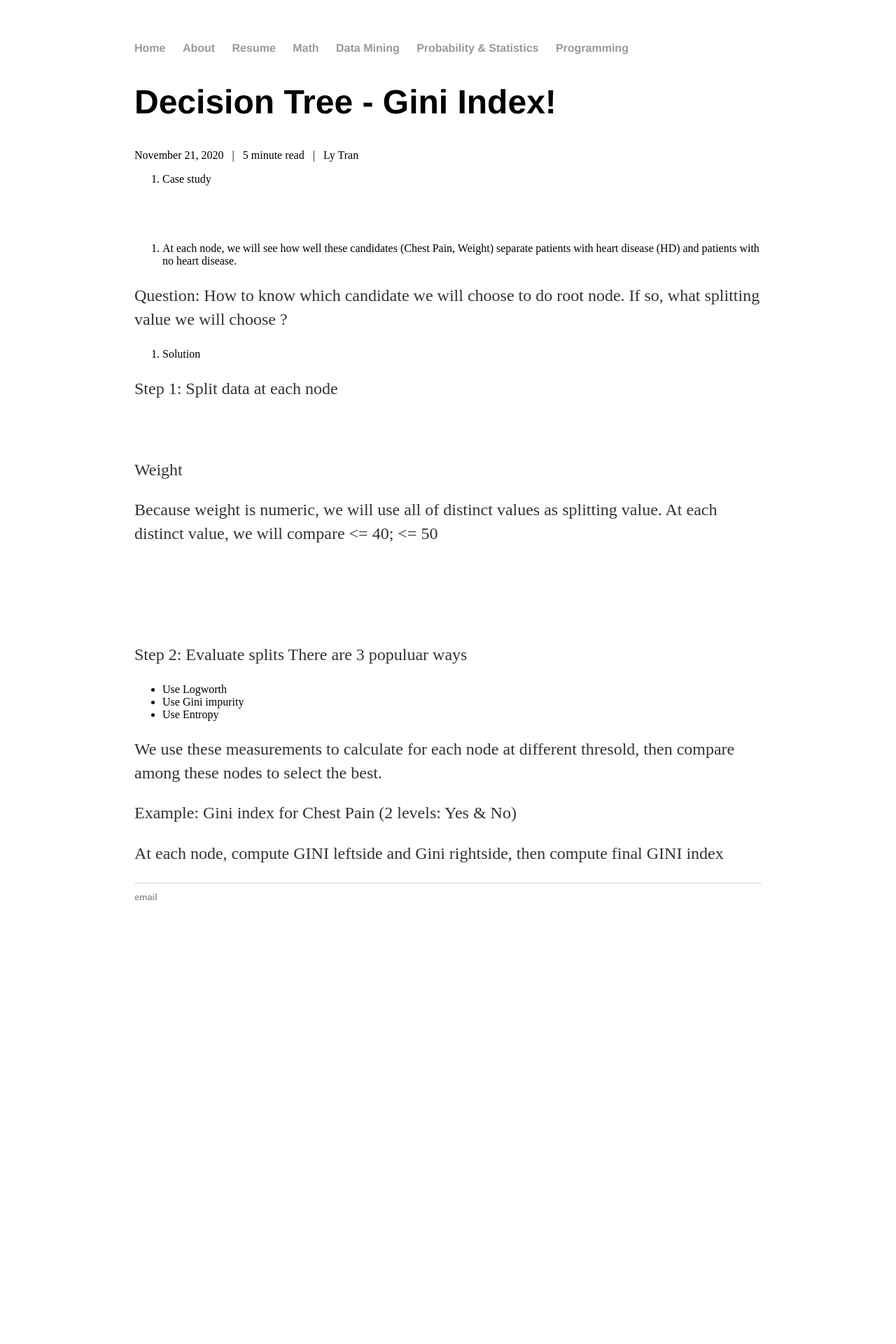
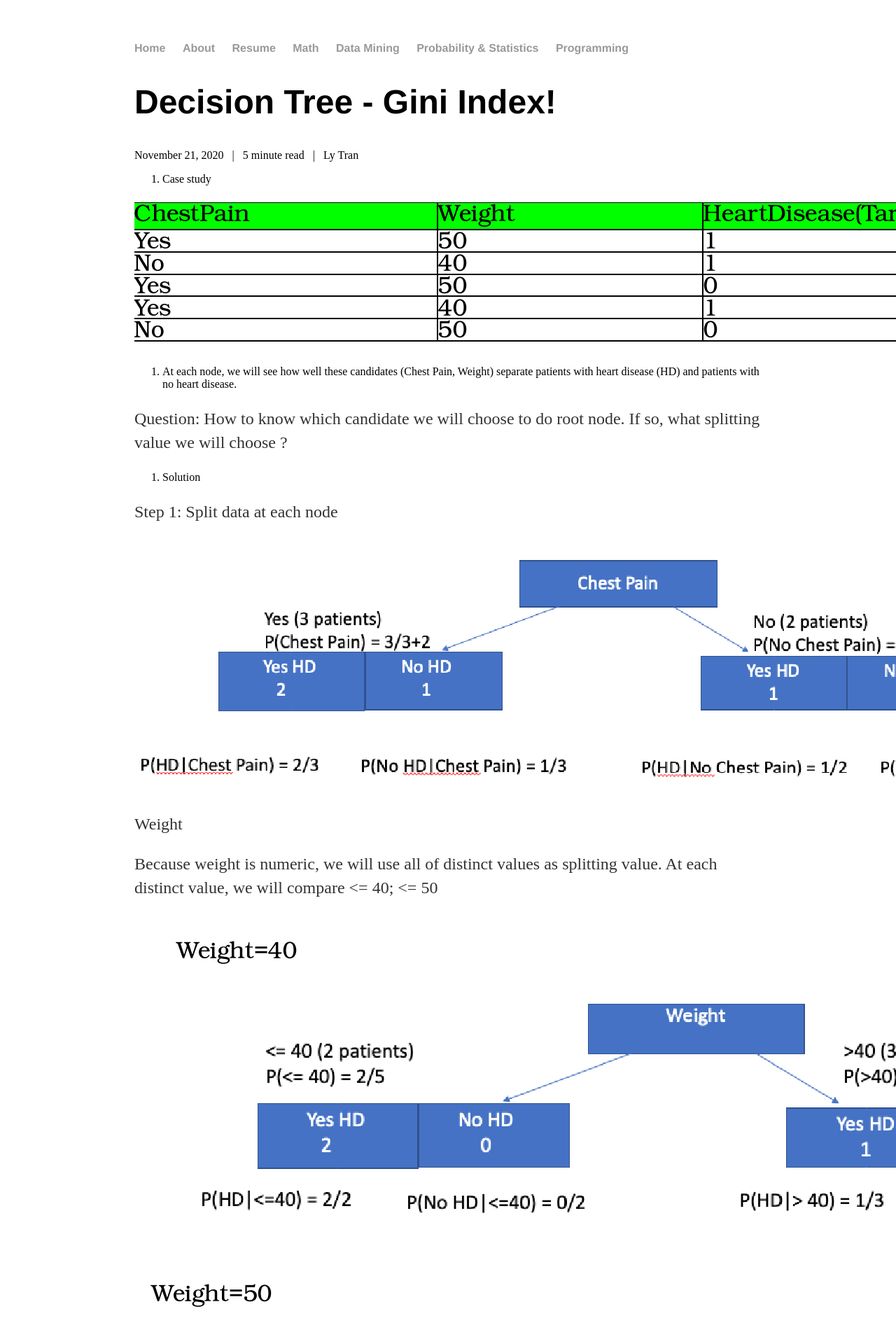
Before and after one commit to lytranp/lytranp.github.io, a Jekyll site: the page built from _posts/datamining/2020-11-11-Decision-Tree.md, in a window 1280 px wide. Shown: the top 1920 px of the page at 70% size. Built offline with Jekyll 4.4.1, drawn with Linux system fonts in a browser that asks for light colours; before the commit the page ends 1349 px from its top, so only the background shows below that.

Commit message:
Update 2020-11-11-Decision-Tree.md

```diff
--- a/_posts/datamining/2020-11-11-Decision-Tree.md
+++ b/_posts/datamining/2020-11-11-Decision-Tree.md
@@ -8,7 +8,7 @@ date: 2020-11-21
 
 1. Case study
 
-![](DataMining-DecisionTree.png)
+![](/sources/DataMining-DecisionTree.png)
 
 2. At each node, we will see how well these candidates (Chest Pain, Weight) separate patients with heart disease (HD) and patients with no heart disease.
 
@@ -18,15 +18,15 @@ Question: How to know which candidate we will choose to do root node. If so, wha
 
 Step 1: Split data at each node
 
-![](DataMining-DecisionTree2.png)
+![](/sources/DataMining-DecisionTree2.png)
 
 Weight
 
 Because weight is numeric, we will use all of distinct values as splitting value. At each distinct value, we will compare <= 40; <= 50
 
-![](DataMining-DecisionTree3.png)
+![](/sources/DataMining-DecisionTree3.png)
 
-![](DataMining-DecisionTree4.png)
+![](/sources/DataMining-DecisionTree4.png)
 
 Step 2: Evaluate splits
 There are 3 populuar ways
```
